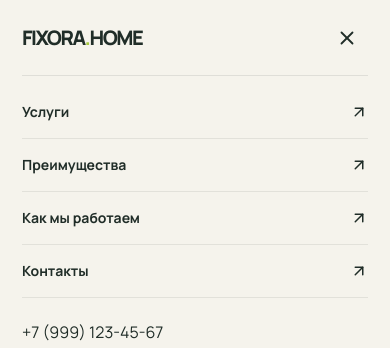
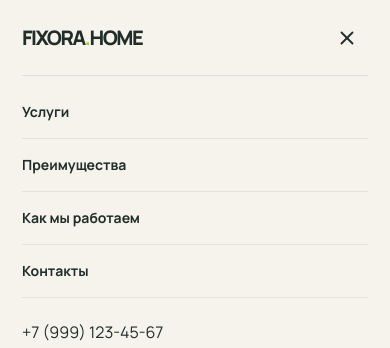
Before and after one commit to artkoro94/fixora-home, a React (Vite) app: page / in a window 390 px wide. Both pictures are taken after a click on the button "Открыть меню". Shown: the top 348 px of the page. Built offline with nearby package versions, Linux system fonts and the light colour scheme.

Commit message:
fix: remove redundant arrows from mobile navigation

```diff
--- a/src/widgets/header/Header.tsx
+++ b/src/widgets/header/Header.tsx
@@ -63,7 +63,7 @@ function Header() {
         <nav className="grid px-[22px] pt-[10px] pb-6" aria-label="Мобильная навигация">
           {navigation.map((item) => (
             <a className="header-nav-link flex items-center justify-between border-b border-[rgb(32_45_40_/_9%)] py-4 text-sm font-bold" href={item.href} key={item.href} onClick={closeMenu}>
-              {item.label}<ArrowUpRight size={18} />
+              {item.label}
             </a>
           ))}
           <a className="justify-start border-0 pt-[22px] text-[rgb(32_45_40_/_60%)]" href="tel:+79991234567" onClick={closeMenu}>
```
